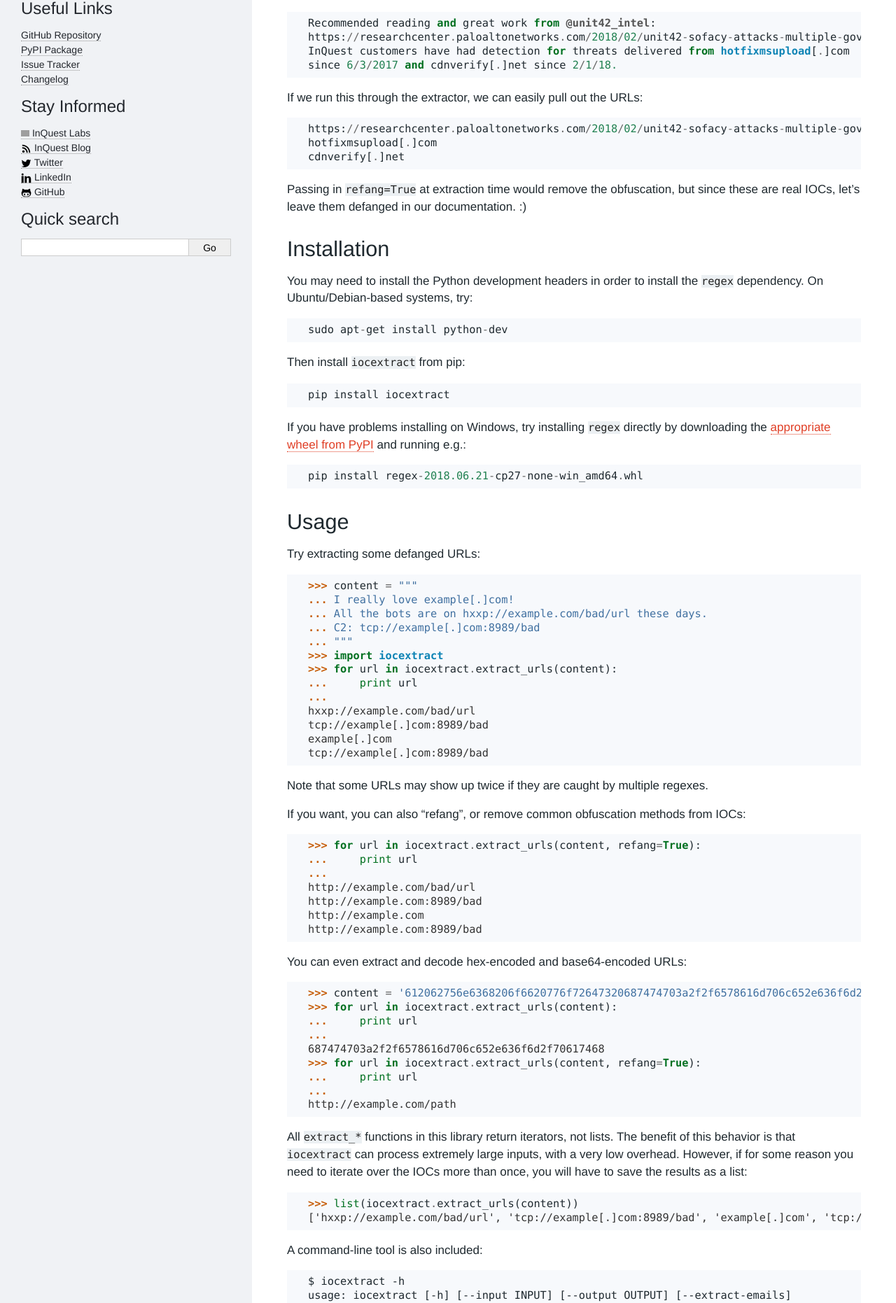
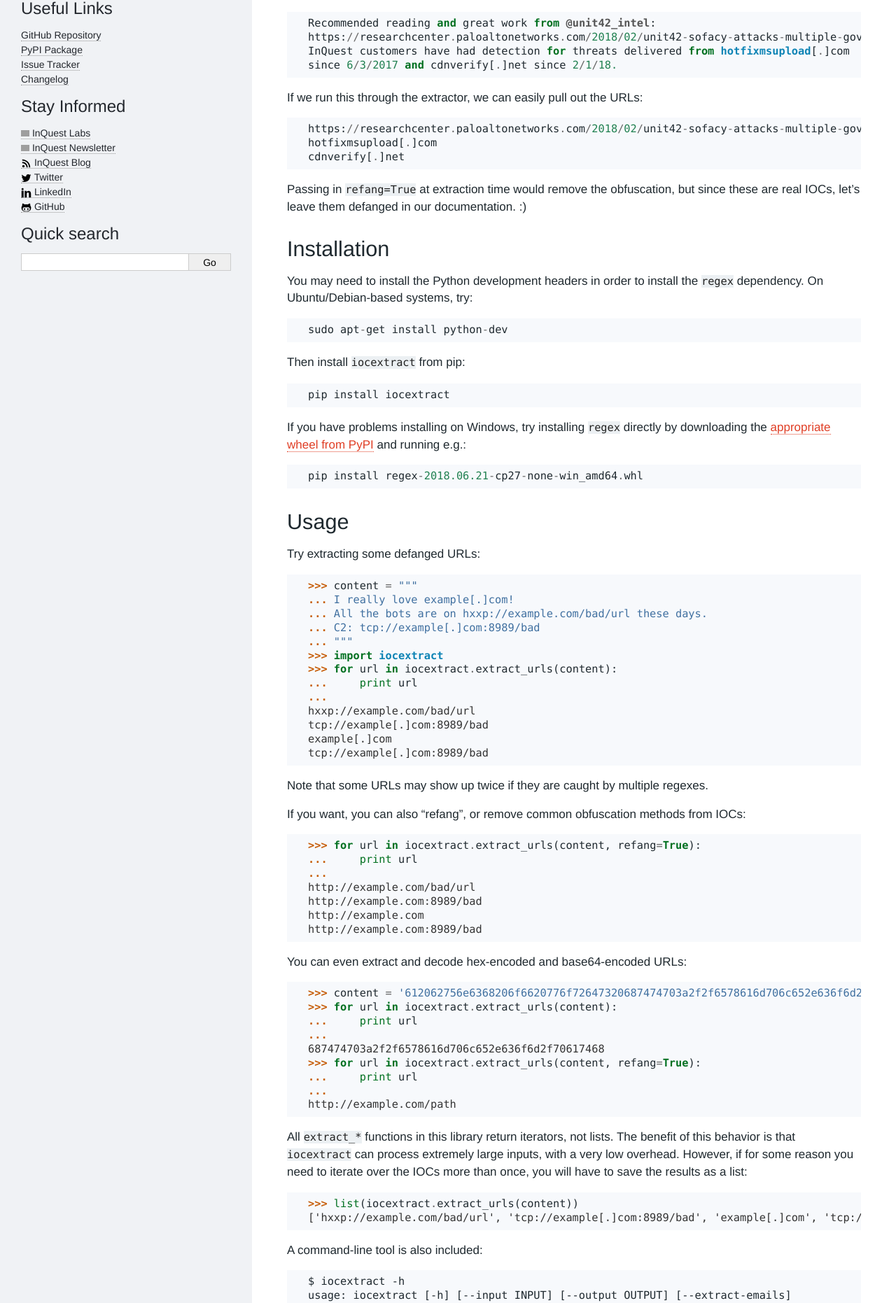
Before and after one commit to InQuest/iocextract, a Sphinx documentation site: the page built from docs/index.rst, in a window 1280 px wide. Shown: the part 865-2727 px from the top of the page at 70% size. Built offline with Sphinx 7.4.7, drawn with Linux system fonts in a browser that asks for light colours; some web fonts are replaced; some of the changed text lies outside the part shown; grey boxes are pictures that could not be loaded.

Commit message:
Minor docs improvements

```diff
--- a/docs/_templates/links.html
+++ b/docs/_templates/links.html
@@ -52,6 +52,12 @@
         </a>
     </li>
     <li>
+        <a href="https://inquest.net/newsletter">
+            <img src="_static/logo.png" width="4%" alt="InQuest logo">
+            InQuest Newsletter
+        </a>
+    </li>
+    <li>
         <a href="http://blog.inquest.net/">
             <svg class="icon icon-rss"><use xlink:href="#icon-rss"></use></svg> InQuest Blog
         </a>
--- a/docs/conf.py
+++ b/docs/conf.py
@@ -20,7 +20,7 @@
 # -- Project information -----------------------------------------------------
 
 project = u'iocextract'
-copyright = u'2023 InQuest, LLC'
+copyright = u'2019 - 2023 InQuest, LLC'
 author = u'InQuest Labs'
 
 # The short X.Y version
```
